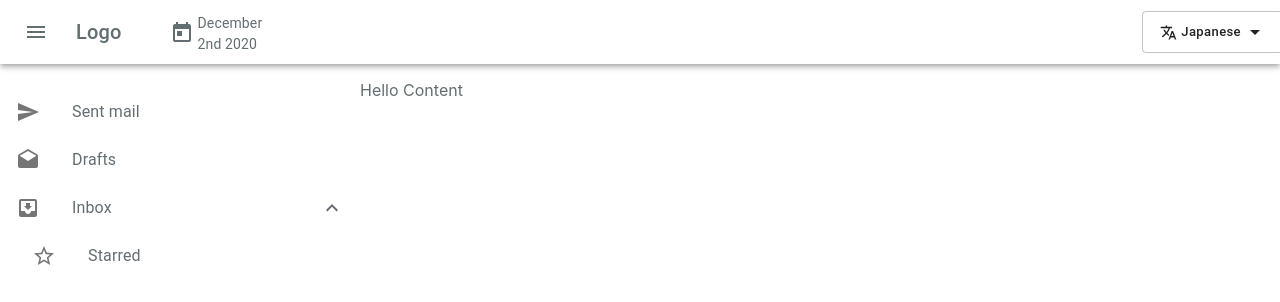
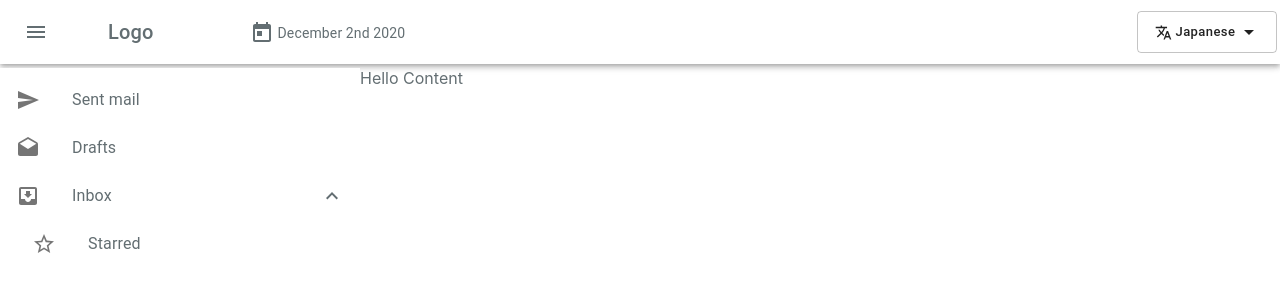
Before and after one commit to MinhKhoi2812/Vnext, a React (Create React App) app in the folder vnext-abitdev/: page / in a window 1280 px wide. Shown: the top 302 px of the page. Built offline with nearby package versions, Linux system fonts and the light colour scheme.

Commit message:
chia layout cho main

```diff
--- a/vnext-abitdev/src/components/Appbar/style.js
+++ b/vnext-abitdev/src/components/Appbar/style.js
@@ -7,6 +7,7 @@ export const useStyles = makeStyles((theme) => ({
 	title: {
 		paddingLeft: "1rem",
 		paddingRight: "1rem",
+		marginLeft: '2rem'
 	},
 	Appbar: {
 		background: "white",
@@ -25,18 +26,27 @@ export const useStyles = makeStyles((theme) => ({
 	toolbar__right: {
 		display: 'flex',
 		alignItems: 'center',
-		marginLeft: '55rem'
+		marginLeft: '45rem'
 	},
 	calendar: {
 		display: "flex",
 		alignItems: "center",
-		marginLeft: "2rem",
+		marginLeft: "5rem",
 		marginTop: 2,
+		cursor: 'pointer'
 	},
 	calender__Text: {
 		fontSize: 14,
 		marginLeft: 4,
 		marginTop: 1.5,
+		width: '139px',
+
 	},
 
+	inputDate: {
+		"& > div > input": {
+			border: 'none!important'
+		}
+	}
+
 }));
--- a/vnext-abitdev/src/components/main/index.js
+++ b/vnext-abitdev/src/components/main/index.js
@@ -7,11 +7,11 @@ const useStyles = makeStyles(theme => ({
 	root: {
 		display:'flex',
 
-		marginTop: '1rem',
+		marginTop: 4,
 		color: "#636e72",
 	},
 	sidebar:{
-		flexGrow: '2',
+		flexGrow: '1',
 	},
 	content:{
 		flexGrow: '8'
```
